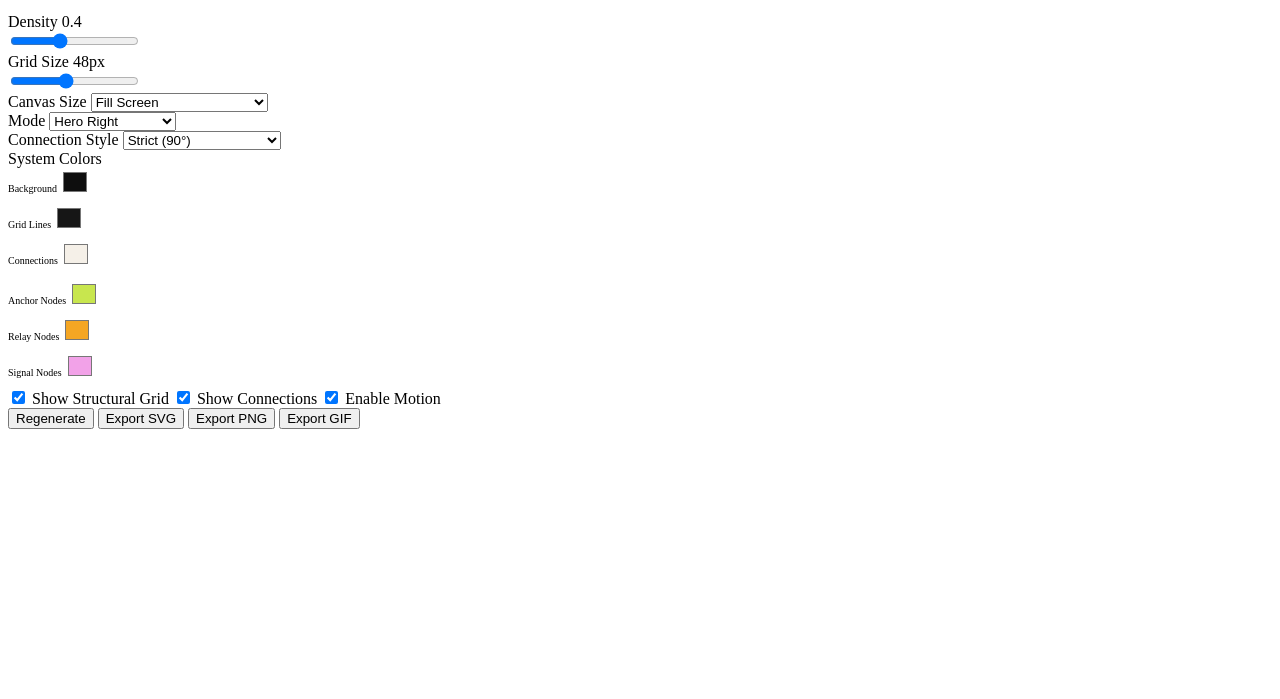
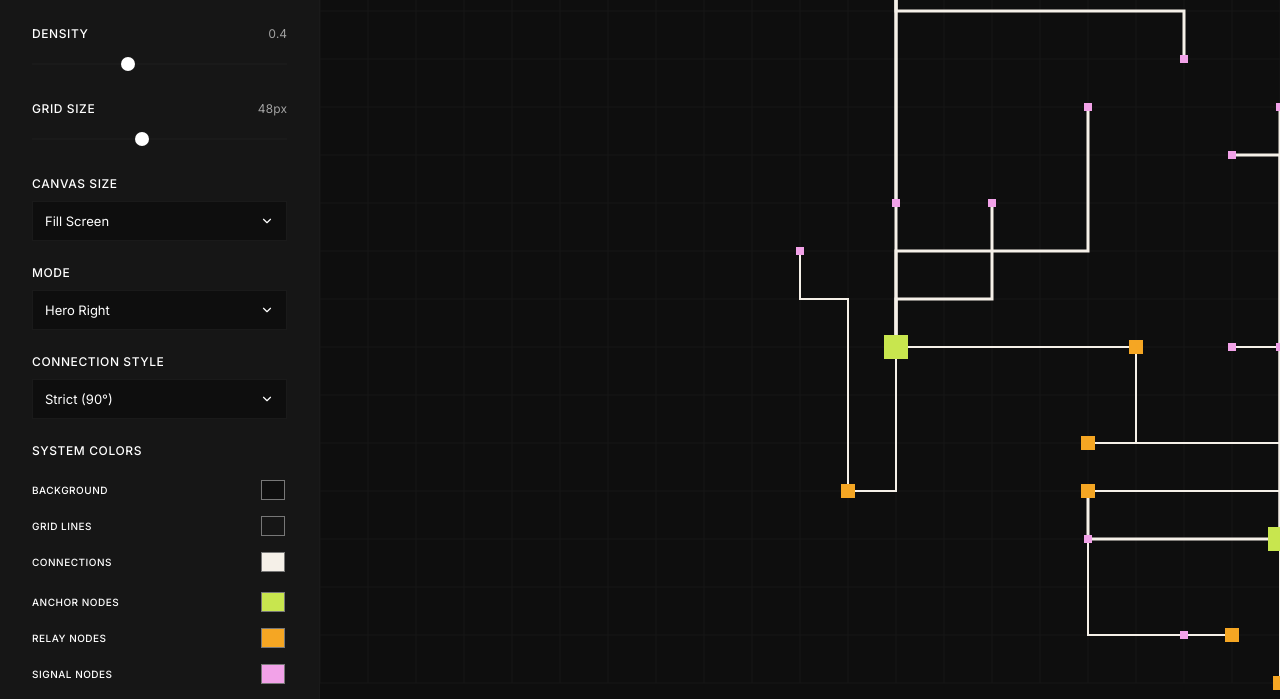
Before and after one commit to Nillusions/CreativeafterAI, a plain HTML site: page graphic gen/index-graphic.html in a window 1280 px wide. Shown: the part 101-800 px from the top of the page. Drawn offline with Linux system fonts and the light colour scheme.

Commit message:
Update index-graphic.html

```diff
--- a/graphic gen/index-graphic.html
+++ b/graphic gen/index-graphic.html
@@ -7,7 +7,7 @@
     <link rel="preconnect" href="https://fonts.googleapis.com">
     <link rel="preconnect" href="https://fonts.gstatic.com" crossorigin>
     <link href="https://fonts.googleapis.com/css2?family=Inter:wght@400;500;600&display=swap" rel="stylesheet">
-    <link rel="stylesheet" href="graphic gen/style-graphic.css">
+    <link rel="stylesheet" href="style-graphic.css">
 </head>
 <body>
 
@@ -138,6 +138,6 @@
     </div>
 
     <script src="https://cdnjs.cloudflare.com/ajax/libs/gif.js/0.2.0/gif.js"></script>
-    <script src="graphic gen/script-graphic.js"></script>
+    <script src="script-graphic.js"></script>
 </body>
 </html>
```
